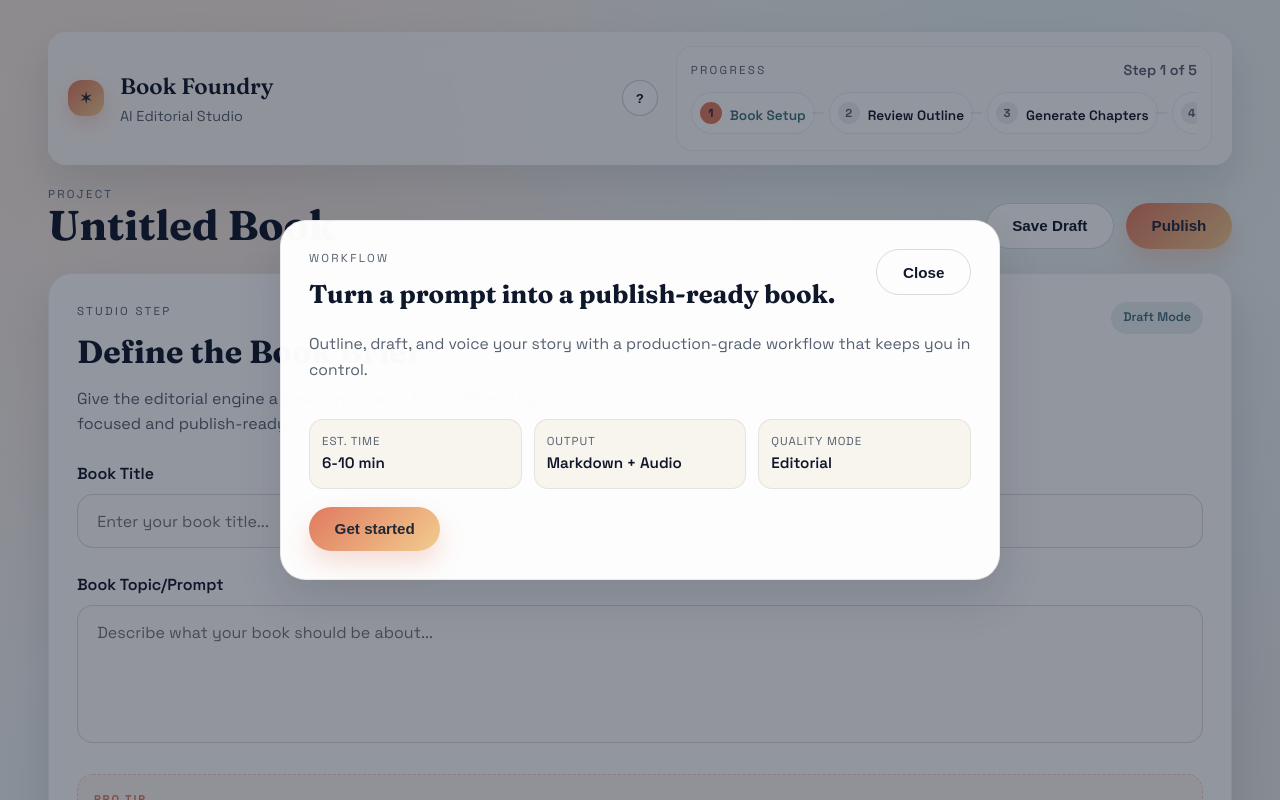
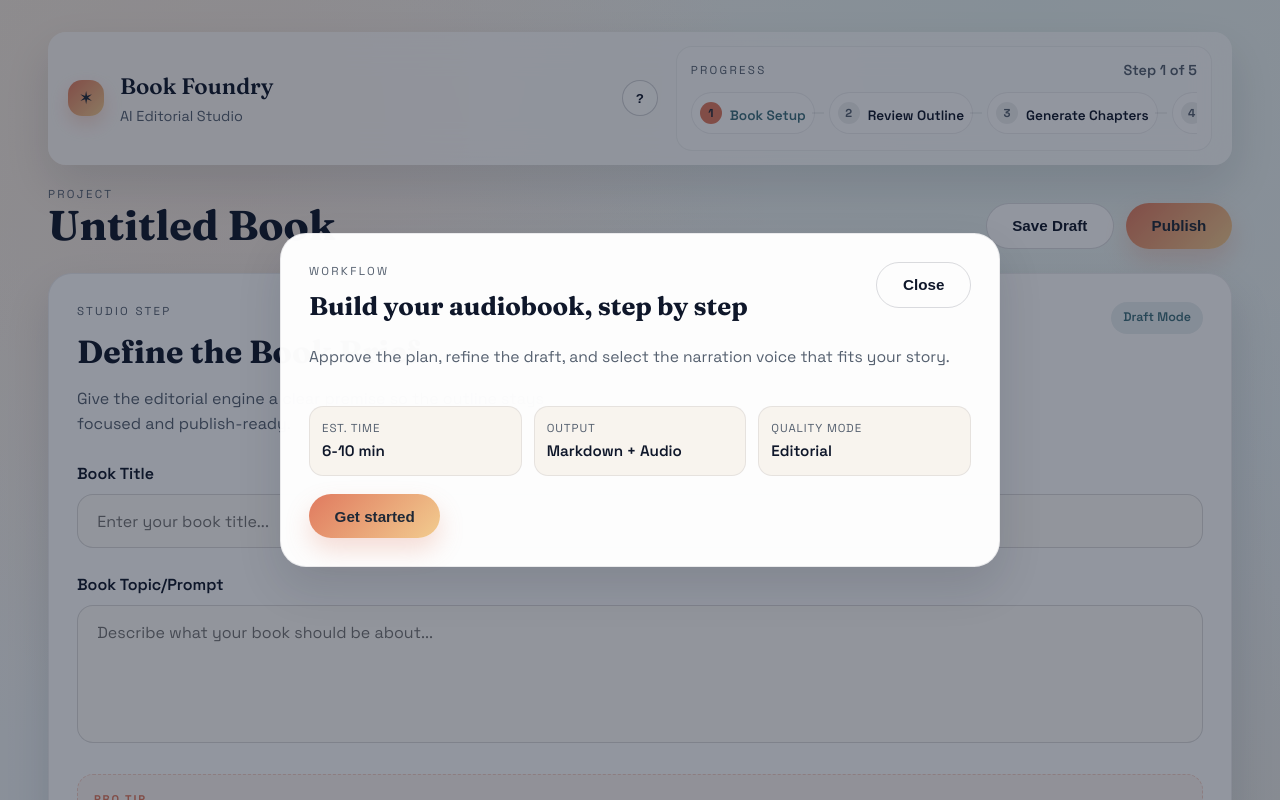
Before and after one commit to burkett88/make-a-book, a React app in the folder frontend/: page / in a window 1280 px wide. Shown: the top 800 px of the page. Built offline with nearby package versions, Linux system fonts and the light colour scheme; no server answers; the HTML template or start-up script is replaced by a standard one.

Commit message:
Update workflow modal copy

```diff
--- a/frontend/src/App.tsx
+++ b/frontend/src/App.tsx
@@ -103,7 +103,7 @@ function App() {
             <div className="modal-header">
               <div>
                 <p className="eyebrow">Workflow</p>
-                <h2 className="modal-title">Turn a prompt into a publish-ready book.</h2>
+                <h2 className="modal-title">Build your audiobook, step by step</h2>
               </div>
               <button
                 type="button"
@@ -115,7 +115,7 @@ function App() {
               </button>
             </div>
             <p className="modal-copy">
-              Outline, draft, and voice your story with a production-grade workflow that keeps you in control.
+              Approve the plan, refine the draft, and select the narration voice that fits your story.
             </p>
             <div className="metric-grid">
               <div className="metric">
```
